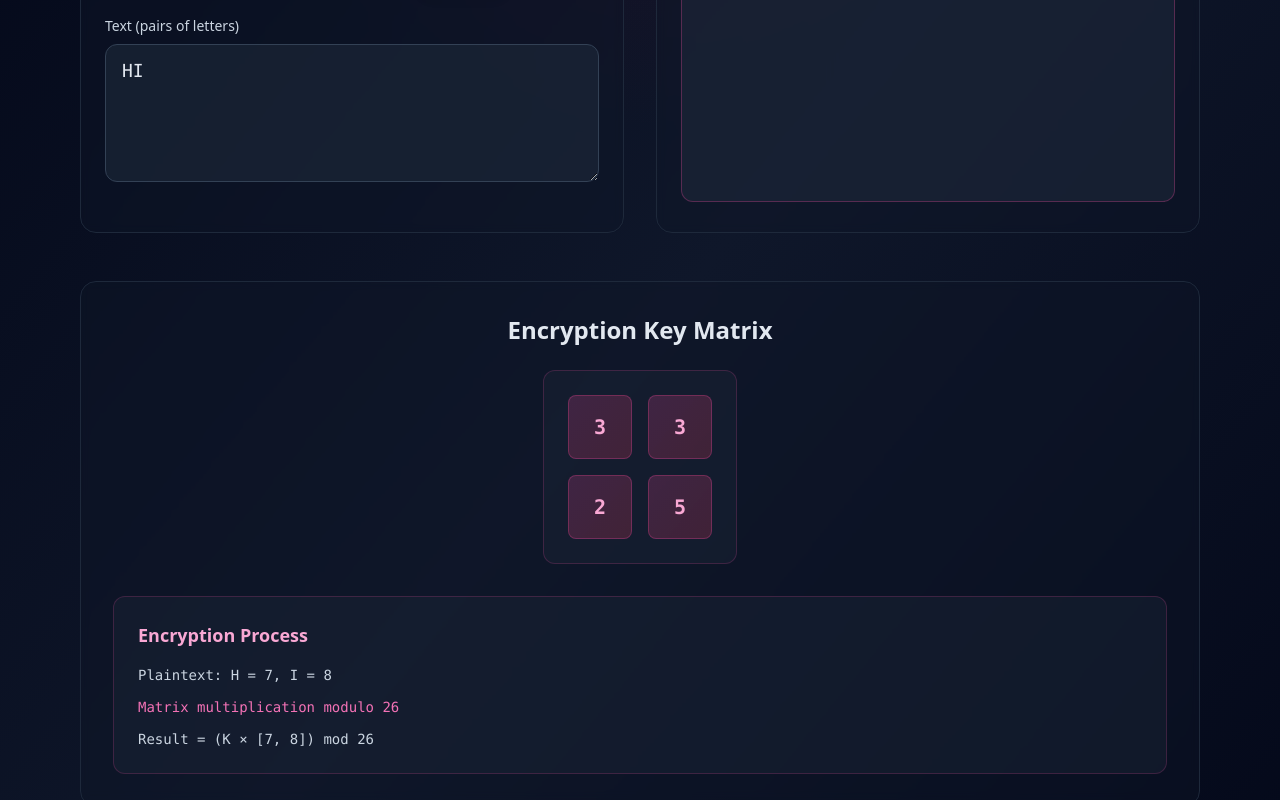
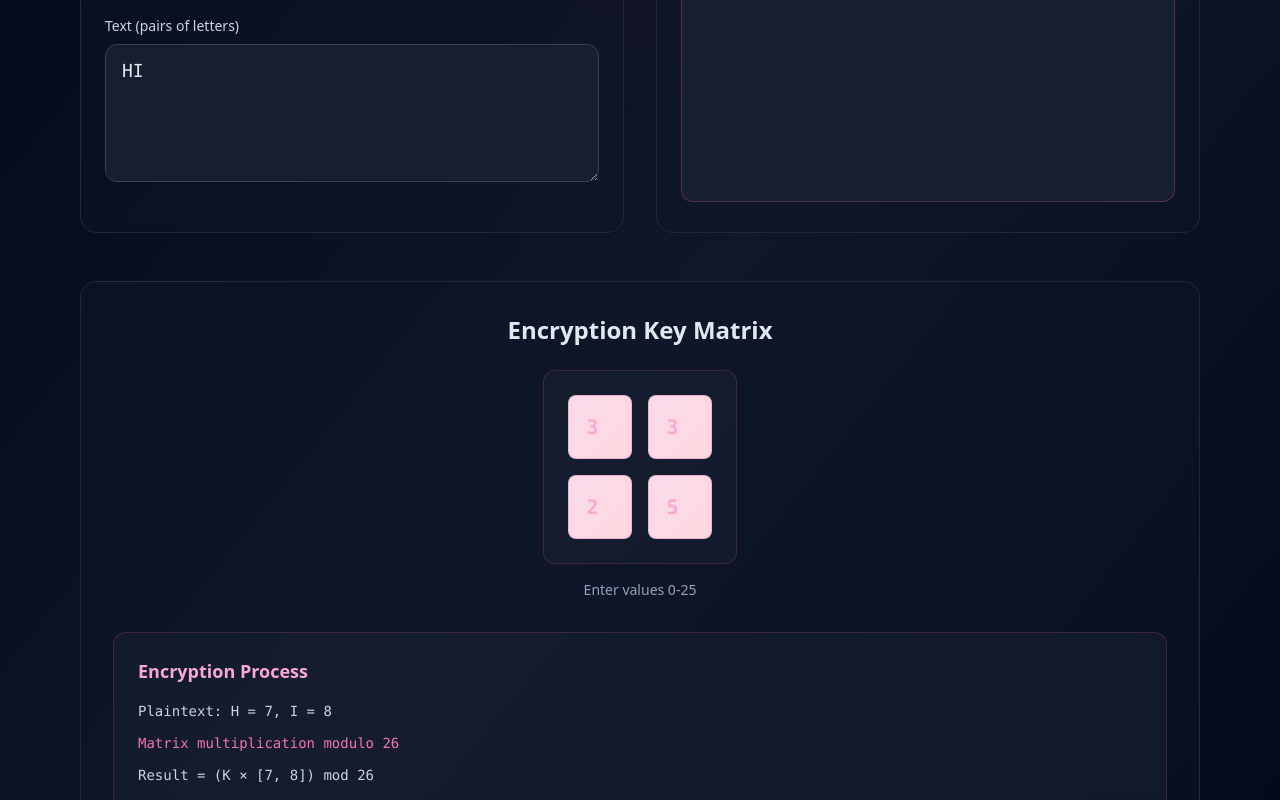
Before and after one commit to yousvf/lockdown-cipher, a React (Vite) app: page /hill in a window 1280 px wide. Shown: the part 437-1237 px from the top of the page. Built offline with nearby package versions, Linux system fonts and the light colour scheme.

Commit message:
Updated HillPage.tsx

```diff
--- a/src/pages/HillPage.tsx
+++ b/src/pages/HillPage.tsx
@@ -9,13 +9,14 @@ export function HillPage() {
   const [operation, setOperation] = useState<'encrypt' | 'decrypt'>('encrypt');
   const [output, setOutput] = useState('');
   const [copied, setCopied] = useState(false);
+  const [keyMatrix, setKeyMatrix] = useState<number[][]>([[3, 3], [2, 5]]);
 
   useEffect(() => {
     if (inputText) {
-      const result = operation === 'encrypt' ? hillEncrypt(inputText) : hillDecrypt(inputText);
+      const result = operation === 'encrypt' ? hillEncrypt(inputText, keyMatrix) : hillDecrypt(inputText, keyMatrix);
       setOutput(result.result);
     }
-  }, [inputText, operation]);
+  }, [inputText, operation, keyMatrix]);
 
   function handleCopy() {
     navigator.clipboard.writeText(output);
@@ -23,7 +24,12 @@ export function HillPage() {
     setTimeout(() => setCopied(false), 2000);
   }
 
-  const keyMatrix = [[3, 3], [2, 5]];
+  function handleMatrixChange(row: number, col: number, value: string) {
+    const newMatrix = keyMatrix.map(r => [...r]);
+    const num = parseInt(value) || 0;
+    newMatrix[row][col] = Math.max(0, Math.min(25, num));
+    setKeyMatrix(newMatrix);
+  }
 
   return (
     <div className="min-h-screen bg-gradient-to-br from-slate-950 via-slate-900 to-slate-950">
@@ -121,16 +127,24 @@ export function HillPage() {
             <h2 className="text-2xl font-semibold text-slate-200 mb-6 text-center">Encryption Key Matrix</h2>
 
             <div className="flex justify-center mb-8">
-              <div className="grid grid-cols-2 gap-4 p-6 bg-slate-800/40 rounded-xl border border-pink-500/20">
-                {keyMatrix.flat().map((val, i) => (
-                  <div
-                    key={i}
-                    className="w-16 h-16 flex items-center justify-center bg-gradient-to-br from-pink-500/20 to-rose-500/20 text-pink-300 rounded-lg font-mono text-xl font-bold border border-pink-500/30 hover:from-pink-500 hover:to-rose-600 hover:text-white hover:scale-110 transition-all duration-300 animate-fade-in"
-                    style={{ animationDelay: `${i * 100}ms` }}
-                  >
-                    {val}
-                  </div>
-                ))}
+              <div>
+                <div className="grid grid-cols-2 gap-4 p-6 bg-slate-800/40 rounded-xl border border-pink-500/20 mb-4">
+                  {keyMatrix.map((row, rowIdx) =>
+                    row.map((val, colIdx) => (
+                      <input
+                        key={`${rowIdx}-${colIdx}`}
+                        type="number"
+                        min="0"
+                        max="25"
+                        value={val}
+                        onChange={(e) => handleMatrixChange(rowIdx, colIdx, e.target.value)}
+                        className="w-16 h-16 flex items-center justify-center bg-gradient-to-br from-pink-500/20 to-rose-500/20 text-pink-300 rounded-lg font-mono text-xl font-bold border border-pink-500/30 hover:from-pink-500 hover:to-rose-600 hover:text-white transition-all duration-300 animate-fade-in focus:outline-none focus:ring-2 focus:ring-pink-500 text-center"
+                        style={{ animationDelay: `${(rowIdx * 2 + colIdx) * 100}ms` }}
+                      />
+                    ))
+                  )}
+                </div>
+                <p className="text-sm text-slate-400 text-center">Enter values 0-25</p>
               </div>
             </div>
 
--- a/src/utils/encryption.ts
+++ b/src/utils/encryption.ts
@@ -268,6 +268,10 @@ export function hillDecrypt(text: string, keyMatrix: number[][] = [[3, 3], [2, 5
   const det = ((keyMatrix[0][0] * keyMatrix[1][1] - keyMatrix[0][1] * keyMatrix[1][0]) % 26 + 26) % 26;
   const detInv = modInverse(det, 26);
 
+  if (detInv === null) {
+    return { result: 'Error: Key matrix does not have a valid inverse. The determinant must be coprime with 26.', key: JSON.stringify(keyMatrix) };
+  }
+
   const invMatrix = [
     [mod26(keyMatrix[1][1] * detInv), mod26(-keyMatrix[0][1] * detInv)],
     [mod26(-keyMatrix[1][0] * detInv), mod26(keyMatrix[0][0] * detInv)]
@@ -276,11 +280,11 @@ export function hillDecrypt(text: string, keyMatrix: number[][] = [[3, 3], [2, 5
   return hillEncrypt(text, invMatrix);
 }
 
-function modInverse(a: number, m: number): number {
+function modInverse(a: number, m: number): number | null {
   for (let x = 1; x < m; x++) {
     if ((a * x) % m === 1) return x;
   }
-  return 1;
+  return null;
 }
 
 // ONE-TIME PAD CIPHER
```
